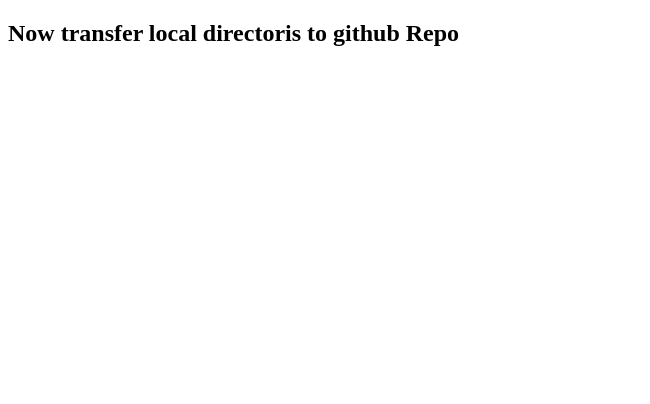
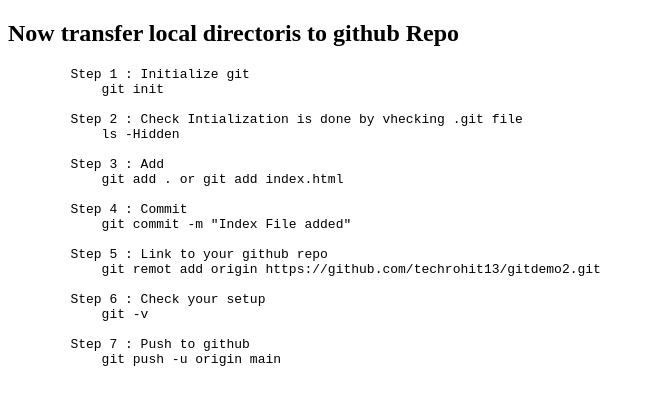
Before and after one commit to techrohit13/gitdemo2, a plain HTML site: page index.html in a window 1280 px wide. Shown: the whole page, without its empty margins (0-650 px from the left). Drawn offline with Linux system fonts and the light colour scheme.

Commit message:
Index DFile added and Updated

```diff
--- a/index.html
+++ b/index.html
@@ -8,6 +8,27 @@
 <body>
 
     <h2> Now transfer local directoris to github Repo</h2>
+    <pre>
+        Step 1 : Initialize git
+            git init
 
+        Step 2 : Check Intialization is done by vhecking .git file
+            ls -Hidden
+
+        Step 3 : Add
+            git add . or git add index.html
+
+        Step 4 : Commit
+            git commit -m "Index File added"
+
+        Step 5 : Link to your github repo
+            git remot add origin https://github.com/techrohit13/gitdemo2.git
+
+        Step 6 : Check your setup
+            git -v
+
+        Step 7 : Push to github
+            git push -u origin main
+    </pre>
 </body>
 </html>
```
